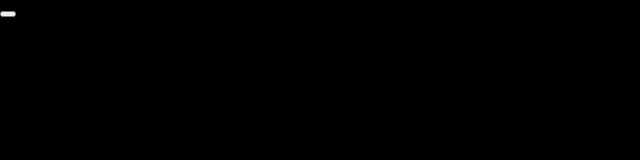
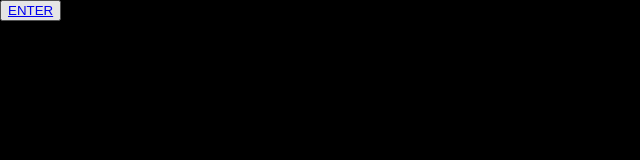
Before and after one commit to jgpeterson/horrorshop, a React (Create React App) app in the folder client/: page / in a window 1280 px wide. Shown: the top 160 px of the page, without its empty margins (0-640 px from the left). Built offline with nearby package versions, Linux system fonts and the light colour scheme.

Commit message:
added enter button

```diff
--- a/client/src/components/HomePage.js
+++ b/client/src/components/HomePage.js
@@ -12,7 +12,7 @@ class HomePage extends Component {
 
             <div>
              <button>
-
+                  <Link to="/Trailers">ENTER</Link>
                  </button>
             </div>
         );
```
